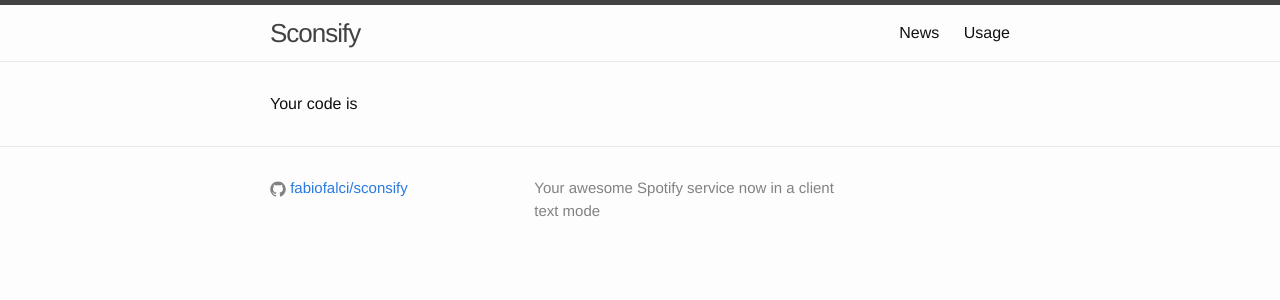
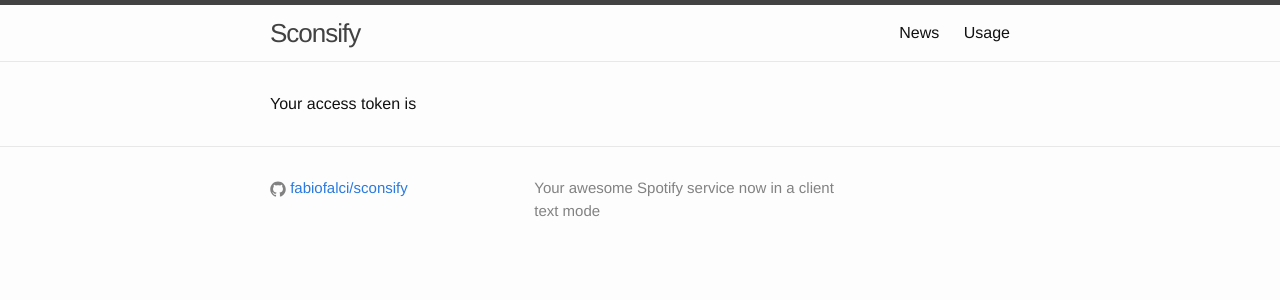
Before and after one commit to fabiofalci/sconsify, a Jekyll site: the page built from auth/index.html, in a window 1280 px wide. Shown: the top 300 px of the page. Built offline with Jekyll 4.4.1, drawn with Linux system fonts in a browser that asks for light colours.

Commit message:
Change from code based to access token based web api auth

```diff
--- a/auth/index.html
+++ b/auth/index.html
@@ -2,18 +2,18 @@
 layout: default
 title: Auth
 ---
-<div id="show-code">
+<div id="show-access-token">
 </div>
 
 <script>
     function getParameterByName(name) {
         name = name.replace(/[\[]/, "\\[").replace(/[\]]/, "\\]");
-        var regex = new RegExp("[\\?&]" + name + "=([^&#]*)"),
-                results = regex.exec(location.search);
+        var regex = new RegExp(name + "=([^&#]*)"),
+                results = regex.exec(location.hash.substr(1));
         return results === null ? "" : decodeURIComponent(results[1].replace(/\+/g, " "));
     }
 
-    var code = getParameterByName('code');
-    document.getElementById("show-code").innerHTML = "Your code is " + code;
+    var code = getParameterByName('access_token');
+    document.getElementById("show-access-token").innerHTML = "Your access token is " + code;
 
 </script>
```
